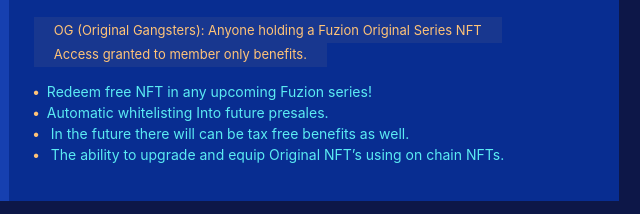
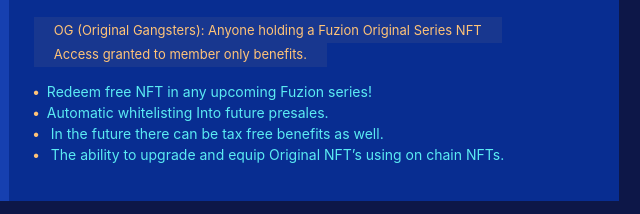
Before and after one commit to bobachef/nft-frontend, a website built with webpack: page index.html in a window 1280 px wide. Shown: the part 1202-1416 px from the top of the page, 387-1027 px from the left. Built offline with nearby package versions, Linux system fonts and the light colour scheme; no server answers; a script that the page names is missing.

Commit message:
fix(club): tax free grammar fix

```diff
--- a/index.html
+++ b/index.html
@@ -343,7 +343,7 @@
                       <li>Redeem free NFT in any upcoming Fuzion series!</li>
                       <li>Automatic whitelisting Into future presales.</li>
                       <li>
-                        In the future there will can be tax free benefits as
+                        In the future there can be tax free benefits as
                         well.
                       </li>
                       <li>
```
